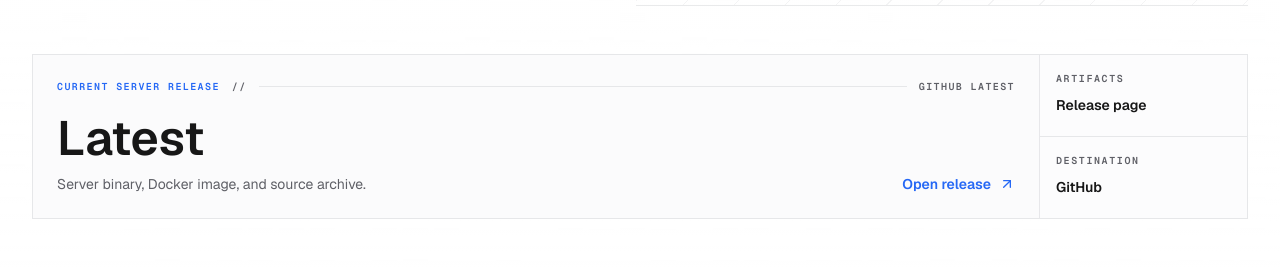
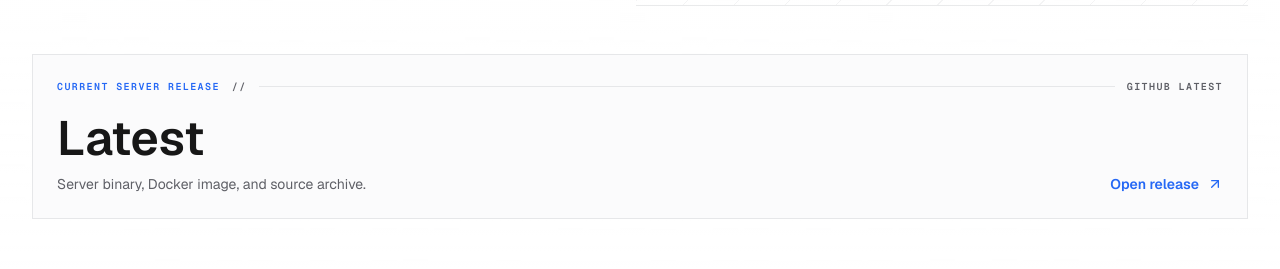
Before and after one commit to rustfs/rustfs.com, a Next.js app: page /download in a window 1280 px wide. Shown: the part 374-643 px from the top of the page. Built offline with nearby package versions, Linux system fonts and the light colour scheme; no server answers.

Commit message:
style: lighten latest release panel

```diff
--- a/app/download/components/download-page-client.tsx
+++ b/app/download/components/download-page-client.tsx
@@ -80,7 +80,7 @@ function ReleasePanel({ release }: { release: GitHubRelease | null }) {
       href={releaseUrl}
       target="_blank"
       rel="noopener noreferrer"
-      className="motion-card group relative grid overflow-hidden border border-border bg-card/90 transition-colors hover:border-foreground/40 lg:grid-cols-[1fr_auto]"
+      className="motion-card group relative block overflow-hidden border border-border bg-card/90 transition-colors hover:border-foreground/40"
       aria-label="Open current RustFS server release on GitHub"
     >
       <div className="relative p-5 sm:p-6">
@@ -105,25 +105,6 @@ function ReleasePanel({ release }: { release: GitHubRelease | null }) {
             <ArrowUpRightIcon className="motion-arrow size-4" />
           </span>
         </div>
-      </div>
-
-      <div className="grid border-t border-border bg-background/35 lg:w-52 lg:border-l lg:border-t-0">
-        <span className="grid gap-1 border-b border-border px-4 py-4">
-          <span className="font-mono text-[10px] font-semibold uppercase tracking-[0.16em] text-muted-foreground">
-            Artifacts
-          </span>
-          <span className="text-sm font-semibold text-foreground">
-            {release?.assets?.length ? `${release.assets.length} files` : 'Release page'}
-          </span>
-        </span>
-        <span className="grid gap-1 px-4 py-4">
-          <span className="font-mono text-[10px] font-semibold uppercase tracking-[0.16em] text-muted-foreground">
-            Destination
-          </span>
-          <span className="text-sm font-semibold text-foreground">
-            GitHub
-          </span>
-        </span>
       </div>
     </a>
   );
```
